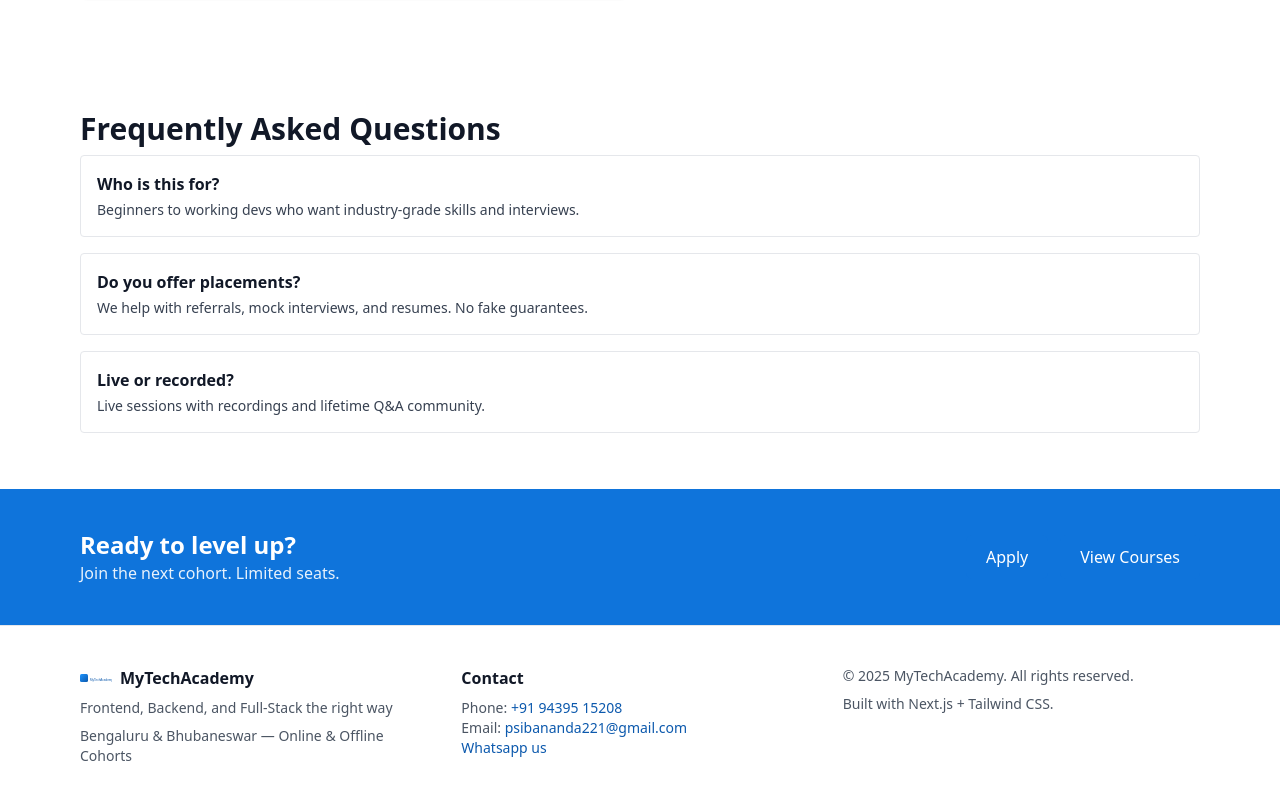
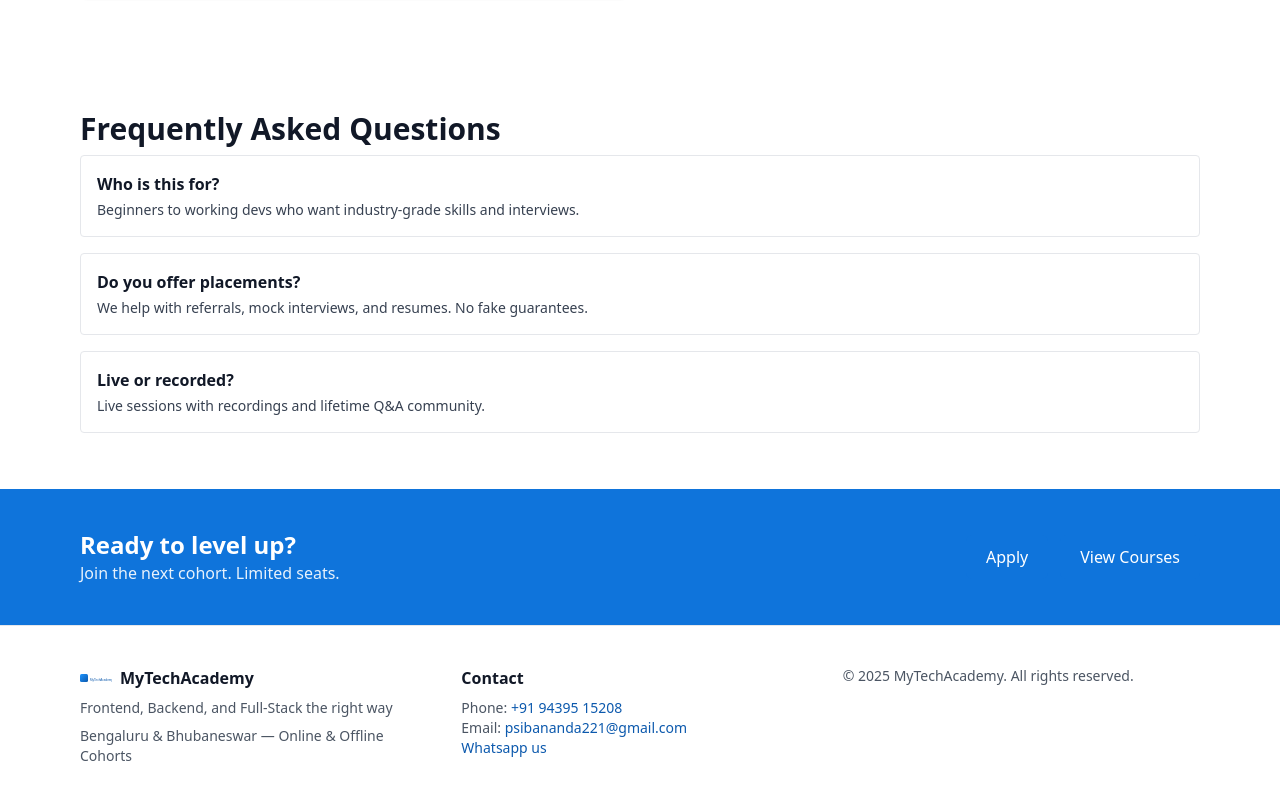
Before and after one commit to sibananda15/mytechacademy, a Next.js app: page / in a window 1280 px wide. Shown: the part 1926-2726 px from the top of the page. Built offline with nearby package versions, Linux system fonts and the light colour scheme.

Commit message:
updated changes

```diff
--- a/components/Footer.js
+++ b/components/Footer.js
@@ -22,7 +22,7 @@
         </div>
         <div className="small text-gray-500">
           <p>© {new Date().getFullYear()} {SITE.name}. All rights reserved.</p>
-          <p className="mt-2">Built with Next.js + Tailwind CSS.</p>
+          {/* <p className="mt-2">Built with Next.js + Tailwind CSS.</p> */}
         </div>
       </div>
     </footer>
```
